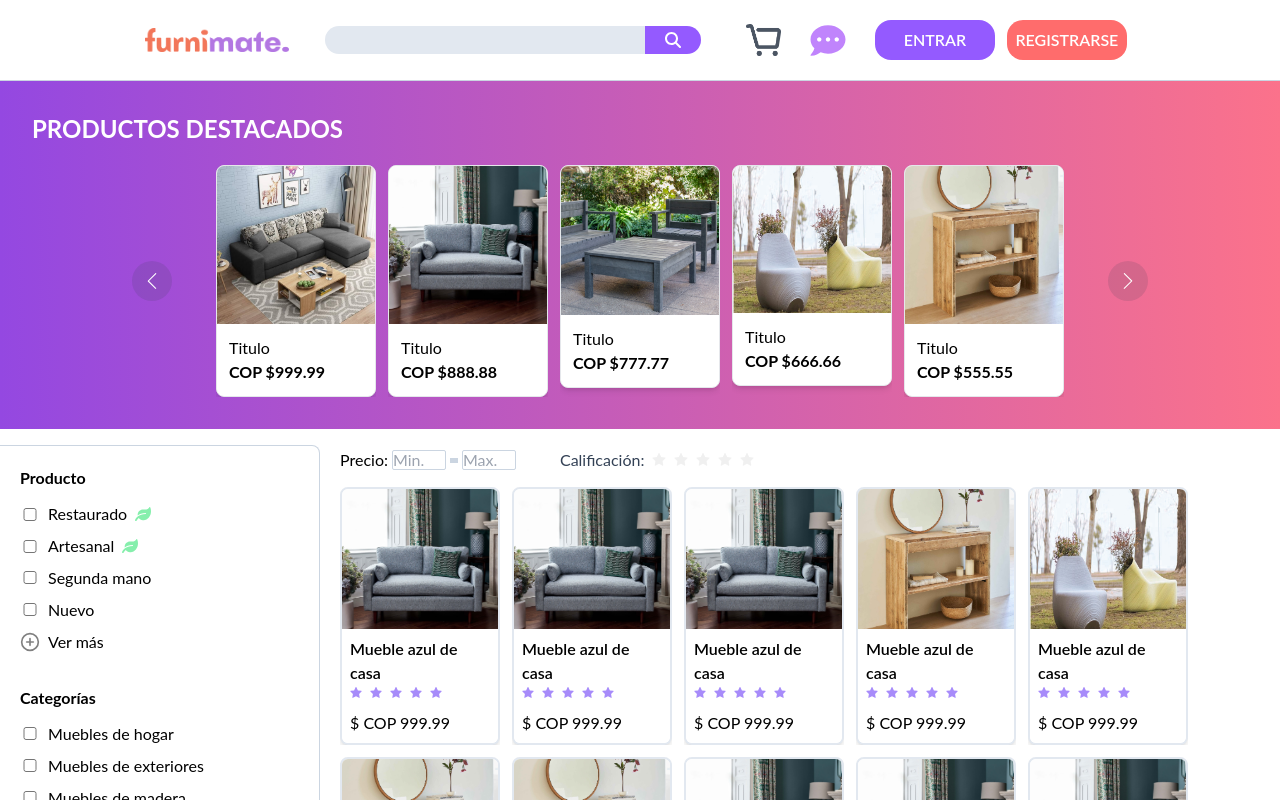
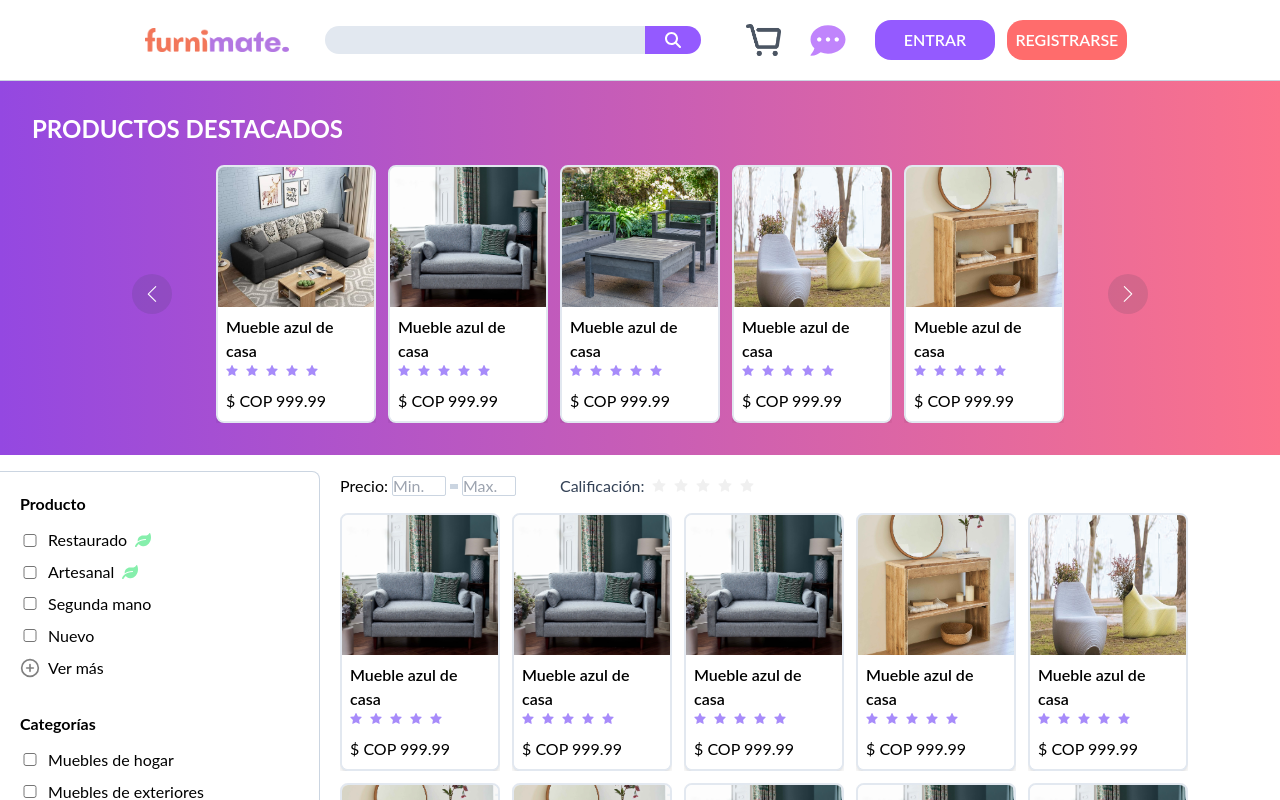
Before and after one commit to plantnt/reactmate, a React (Vite) app: page / in a window 1280 px wide. Shown: the top 800 px of the page. Built offline with nearby package versions, Linux system fonts and the light colour scheme; no server answers.

Commit message:
modified:   src/components/productsCards/Card1.tsx 	modified:   src/components/productsCards/Card2.tsx 	modified:   src/components/productsCards/Card3.tsx 	modified:   src/components/productsCards/Card4.tsx 	modified:   src/components/productsCards/Card5.tsx

```diff
--- a/src/components/productsCards/Card1.tsx
+++ b/src/components/productsCards/Card1.tsx
@@ -1,19 +1,20 @@
 import { NavLink } from "react-router-dom"
-import Card from 'react-bootstrap/Card';
+import { Rate } from "antd";
 
 export default function Card1(){
     return(
         <>
-            <NavLink to="/productPage">
-                <Card className="w-[10rem] bg-white color-black border-[1px] rounded-lg shadow-md">
-                    <Card.Img src="src\assets\products\1.jpg" />
-                    <Card.Body className="p-3">
-                        <Card.Title>Titulo</Card.Title>
-                        <Card.Text className="font-bold">
-                            COP $999.99
-                        </Card.Text>
-                    </Card.Body>
-                </Card>
+            <NavLink to={'/productPage'}>
+                <div className='w-[10rem] bg-white border-2 border-slate-200 rounded-lg shadow-md'>
+                    <div className="h-[140px] w-full overflow-hidden">
+                        <img src="src\assets\products\1.jpg" alt="Imagen product" className='object-cover'/>
+                    </div>
+                    <div className='w-full p-2 bg-white'>
+                        <h3 className='font-semibold text-wrap'>Mueble azul de casa</h3>
+                        <Rate allowHalf disabled value={5} className="text-violet-400 text-xs" />
+                        <h1 className=''>$ COP 999.99</h1>
+                    </div>
+                </div>
             </NavLink>
         </>
     )
--- a/src/components/productsCards/Card2.tsx
+++ b/src/components/productsCards/Card2.tsx
@@ -1,19 +1,21 @@
+
 import { NavLink } from "react-router-dom"
-import Card from 'react-bootstrap/Card';
+import { Rate } from "antd";
 
-export default function Card2(){
+export default function Card1(){
     return(
         <>
-            <NavLink to="/productPage">
-                <Card className="w-[10rem] bg-white color-black border-[1px] rounded-lg shadow-md">
-                    <Card.Img src="src\assets\products\2.jpg" />
-                    <Card.Body className="p-3">
-                        <Card.Title>Titulo</Card.Title>
-                        <Card.Text className="font-bold">
-                            COP $888.88
-                        </Card.Text>
-                    </Card.Body>
-                </Card>
+            <NavLink to={'/productPage'}>
+                <div className='w-[10rem] bg-white border-2 border-slate-200 rounded-lg shadow-md'>
+                    <div className="h-[140px] w-full overflow-hidden">
+                        <img src="src\assets\products\2.jpg" alt="Imagen product" className='object-cover'/>
+                    </div>
+                    <div className='w-full p-2 bg-white'>
+                        <h3 className='font-semibold text-wrap'>Mueble azul de casa</h3>
+                        <Rate allowHalf disabled value={5} className="text-violet-400 text-xs" />
+                        <h1 className=''>$ COP 999.99</h1>
+                    </div>
+                </div>
             </NavLink>
         </>
     )
--- a/src/components/productsCards/Card3.tsx
+++ b/src/components/productsCards/Card3.tsx
@@ -1,19 +1,21 @@
+
 import { NavLink } from "react-router-dom"
-import Card from 'react-bootstrap/Card';
+import { Rate } from "antd";
 
-export default function Card3(){
+export default function Card1(){
     return(
         <>
-            <NavLink to="/productPage">
-                <Card className="w-[10rem] bg-white color-black border-[1px] rounded-lg shadow-md">
-                    <Card.Img src="src\assets\products\3.jpg" />
-                    <Card.Body className="p-3">
-                        <Card.Title>Titulo</Card.Title>
-                        <Card.Text className="font-bold">
-                        COP $777.77
-                        </Card.Text>
-                    </Card.Body>
-                </Card>
+            <NavLink to={'/productPage'}>
+                <div className='w-[10rem] bg-white border-2 border-slate-200 rounded-lg shadow-md'>
+                    <div className="h-[140px] w-full overflow-hidden">
+                        <img src="src\assets\products\3.jpg" alt="Imagen product" className='object-cover'/>
+                    </div>
+                    <div className='w-full p-2 bg-white'>
+                        <h3 className='font-semibold text-wrap'>Mueble azul de casa</h3>
+                        <Rate allowHalf disabled value={5} className="text-violet-400 text-xs" />
+                        <h1 className=''>$ COP 999.99</h1>
+                    </div>
+                </div>
             </NavLink>
         </>
     )
--- a/src/components/productsCards/Card4.tsx
+++ b/src/components/productsCards/Card4.tsx
@@ -1,19 +1,21 @@
+
 import { NavLink } from "react-router-dom"
-import Card from 'react-bootstrap/Card';
+import { Rate } from "antd";
 
-export default function Card4(){
+export default function Card1(){
     return(
         <>
-            <NavLink to="/productPage">
-                <Card className="w-[10rem] bg-white color-black border-[1px] rounded-lg shadow-md">
-                    <Card.Img src="src\assets\products\4.jpg"/>
-                    <Card.Body className="p-3">
-                        <Card.Title>Titulo</Card.Title>
-                        <Card.Text className="font-bold">
-                        COP $666.66
-                        </Card.Text>
-                    </Card.Body>
-                </Card>
+            <NavLink to={'/productPage'}>
+                <div className='w-[10rem] bg-white border-2 border-slate-200 rounded-lg shadow-md'>
+                    <div className="h-[140px] w-full overflow-hidden">
+                        <img src="src\assets\products\4.jpg" alt="Imagen product" className='object-cover'/>
+                    </div>
+                    <div className='w-full p-2 bg-white'>
+                        <h3 className='font-semibold text-wrap'>Mueble azul de casa</h3>
+                        <Rate allowHalf disabled value={5} className="text-violet-400 text-xs" />
+                        <h1 className=''>$ COP 999.99</h1>
+                    </div>
+                </div>
             </NavLink>
         </>
     )
--- a/src/components/productsCards/Card5.tsx
+++ b/src/components/productsCards/Card5.tsx
@@ -1,19 +1,21 @@
+
 import { NavLink } from "react-router-dom"
-import Card from 'react-bootstrap/Card';
+import { Rate } from "antd";
 
-export default function Card5(){
+export default function Card1(){
     return(
         <>
-            <NavLink to="/productPage">
-                <Card className="w-[10rem] bg-white color-black border-[1px] rounded-lg shadow-md">
-                    <Card.Img src="src\assets\products\5.jpg" />
-                    <Card.Body className="p-3">
-                        <Card.Title>Titulo</Card.Title>
-                        <Card.Text className="font-bold">
-                        COP $555.55
-                        </Card.Text>
-                    </Card.Body>
-                </Card>
+            <NavLink to={'/productPage'}>
+                <div className='w-[10rem] bg-white border-2 border-slate-200 rounded-lg shadow-md'>
+                    <div className="h-[140px] w-full overflow-hidden">
+                        <img src="src\assets\products\5.jpg" alt="Imagen product" className='object-cover'/>
+                    </div>
+                    <div className='w-full p-2 bg-white'>
+                        <h3 className='font-semibold text-wrap'>Mueble azul de casa</h3>
+                        <Rate allowHalf disabled value={5} className="text-violet-400 text-xs" />
+                        <h1 className=''>$ COP 999.99</h1>
+                    </div>
+                </div>
             </NavLink>
         </>
     )
```
